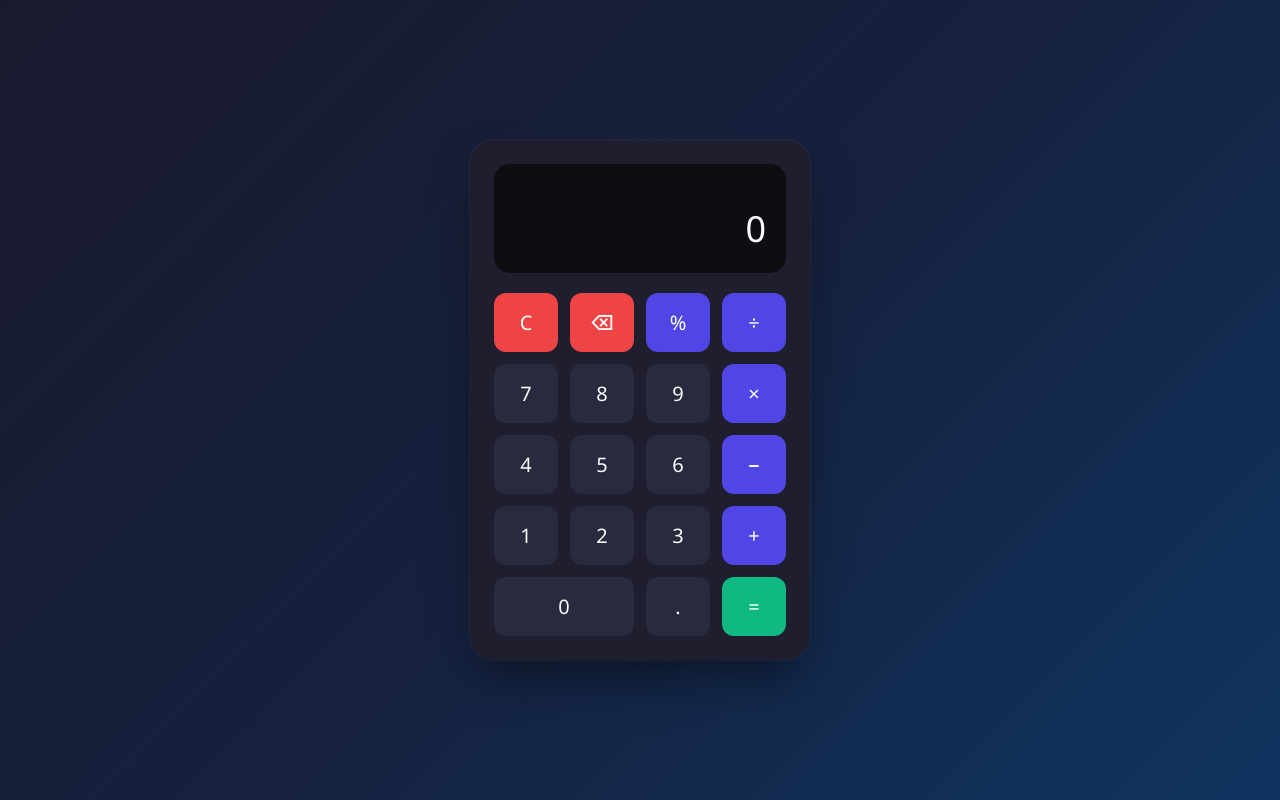
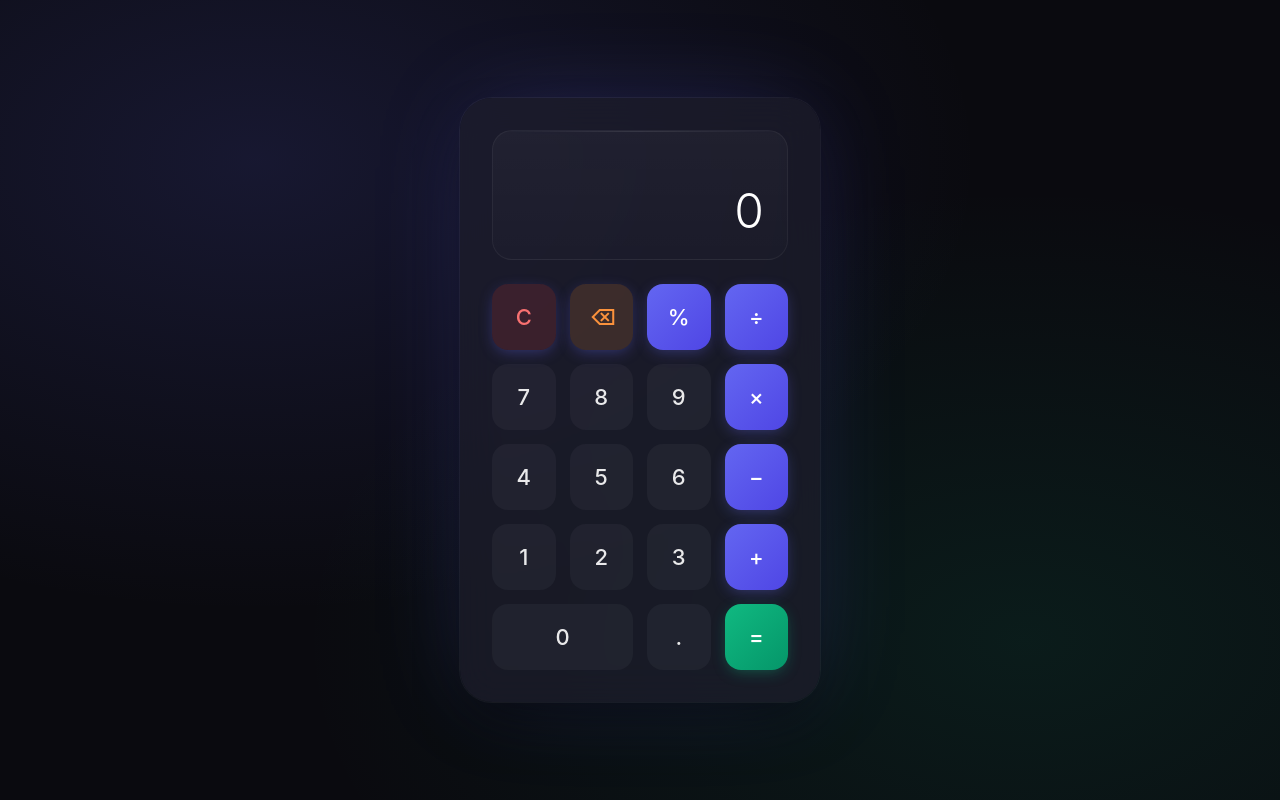
Before and after one commit to roshan-cf/calculator-app, a plain HTML site: page index.html in a window 1280 px wide. Drawn offline with Linux system fonts and the light colour scheme.

Commit message:
Modernize calculator UI with glassmorphism and refined styling

```diff
--- a/style.css
+++ b/style.css
@@ -2,7 +2,7 @@
     margin: 0;
     padding: 0;
     box-sizing: border-box;
-    font-family: 'Segoe UI', -apple-system, BlinkMacSystemFont, sans-serif;
+    font-family: 'Inter', -apple-system, BlinkMacSystemFont, sans-serif;
 }
 
 body {
@@ -10,100 +10,162 @@ body {
     display: flex;
     justify-content: center;
     align-items: center;
-    background: linear-gradient(135deg, #1a1a2e 0%, #16213e 50%, #0f3460 100%);
+    background: #0a0a0f;
+    background-image:
+        radial-gradient(ellipse at 20% 20%, rgba(99, 102, 241, 0.15) 0%, transparent 50%),
+        radial-gradient(ellipse at 80% 80%, rgba(16, 185, 129, 0.1) 0%, transparent 50%);
 }
 
 .calculator {
-    background: #1e1e2e;
-    border-radius: 24px;
-    padding: 24px;
-    box-shadow: 0 25px 50px -12px rgba(0, 0, 0, 0.5),
-                0 0 0 1px rgba(255, 255, 255, 0.05);
-    width: 340px;
+    background: rgba(30, 30, 46, 0.7);
+    backdrop-filter: blur(20px);
+    -webkit-backdrop-filter: blur(20px);
+    border-radius: 32px;
+    padding: 32px;
+    box-shadow:
+        0 0 0 1px rgba(255, 255, 255, 0.05),
+        0 25px 50px -12px rgba(0, 0, 0, 0.5),
+        0 0 100px -20px rgba(99, 102, 241, 0.3);
+    width: 360px;
 }
 
 .display {
-    background: #0d0d14;
-    border-radius: 16px;
-    padding: 20px;
-    margin-bottom: 20px;
-    min-height: 80px;
+    background: linear-gradient(180deg, rgba(255,255,255,0.03) 0%, rgba(255,255,255,0.01) 100%);
+    border: 1px solid rgba(255, 255, 255, 0.05);
+    border-radius: 20px;
+    padding: 24px;
+    margin-bottom: 24px;
+    min-height: 100px;
     display: flex;
     flex-direction: column;
     justify-content: flex-end;
     align-items: flex-end;
+    position: relative;
+    overflow: hidden;
+}
+
+.display::before {
+    content: '';
+    position: absolute;
+    top: 0;
+    left: 0;
+    right: 0;
+    height: 1px;
+    background: linear-gradient(90deg, transparent, rgba(255,255,255,0.1), transparent);
 }
 
 .previous-operand {
-    color: #6b7280;
-    font-size: 14px;
-    min-height: 20px;
+    color: rgba(255, 255, 255, 0.4);
+    font-size: 16px;
+    font-weight: 400;
+    min-height: 24px;
+    letter-spacing: 0.5px;
     word-break: break-all;
 }
 
 .current-operand {
-    color: #f9fafb;
-    font-size: 36px;
-    font-weight: 500;
+    color: #fff;
+    font-size: 48px;
+    font-weight: 300;
+    letter-spacing: -1px;
     word-break: break-all;
     text-align: right;
+    line-height: 1;
+    margin-top: 8px;
 }
 
 .buttons {
     display: grid;
     grid-template-columns: repeat(4, 1fr);
-    gap: 12px;
+    gap: 14px;
 }
 
 .btn {
     border: none;
-    border-radius: 12px;
-    font-size: 20px;
+    border-radius: 16px;
+    font-size: 22px;
     font-weight: 500;
     cursor: pointer;
-    transition: all 0.15s ease;
-    padding: 16px;
-    background: #2a2a3e;
-    color: #f9fafb;
+    transition: all 0.2s cubic-bezier(0.4, 0, 0.2, 1);
+    padding: 20px;
+    background: rgba(255, 255, 255, 0.04);
+    color: rgba(255, 255, 255, 0.9);
+    position: relative;
+    overflow: hidden;
+}
+
+.btn::before {
+    content: '';
+    position: absolute;
+    inset: 0;
+    background: radial-gradient(circle at center, rgba(255,255,255,0.1) 0%, transparent 70%);
+    opacity: 0;
+    transition: opacity 0.2s;
 }
 
 .btn:hover {
-    background: #3a3a52;
+    background: rgba(255, 255, 255, 0.08);
     transform: translateY(-2px);
+    box-shadow: 0 8px 25px -8px rgba(0, 0, 0, 0.3);
+}
+
+.btn:hover::before {
+    opacity: 1;
 }
 
 .btn:active {
-    transform: translateY(0);
+    transform: translateY(0) scale(0.98);
+    background: rgba(255, 255, 255, 0.1);
 }
 
 .btn.operator {
-    background: #4f46e5;
+    background: linear-gradient(135deg, #6366f1 0%, #4f46e5 100%);
     color: #fff;
+    box-shadow: 0 4px 15px -3px rgba(99, 102, 241, 0.4);
 }
 
 .btn.operator:hover {
-    background: #6366f1;
+    background: linear-gradient(135deg, #818cf8 0%, #6366f1 100%);
+    box-shadow: 0 8px 25px -3px rgba(99, 102, 241, 0.5);
+}
+
+.btn.operator:active {
+    background: linear-gradient(135deg, #4f46e5 0%, #4338ca 100%);
 }
 
 .btn.equals {
-    background: #10b981;
+    background: linear-gradient(135deg, #10b981 0%, #059669 100%);
     color: #fff;
+    box-shadow: 0 4px 15px -3px rgba(16, 185, 129, 0.4);
 }
 
 .btn.equals:hover {
-    background: #34d399;
+    background: linear-gradient(135deg, #34d399 0%, #10b981 100%);
+    box-shadow: 0 8px 25px -3px rgba(16, 185, 129, 0.5);
+}
+
+.btn.equals:active {
+    background: linear-gradient(135deg, #059669 0%, #047857 100%);
 }
 
 .btn.zero {
     grid-column: span 2;
 }
 
-.btn[data-action="clear"],
-.btn[data-action="delete"] {
-    background: #ef4444;
+.btn[data-action="clear"] {
+    background: rgba(239, 68, 68, 0.15);
+    color: #f87171;
 }
 
-.btn[data-action="clear"]:hover,
+.btn[data-action="clear"]:hover {
+    background: rgba(239, 68, 68, 0.25);
+}
+
+.btn[data-action="delete"] {
+    background: rgba(251, 146, 60, 0.15);
+    color: #fb923c;
+}
+
 .btn[data-action="delete"]:hover {
-    background: #f87171;
+    background: rgba(251, 146, 60, 0.25);
 }
```
